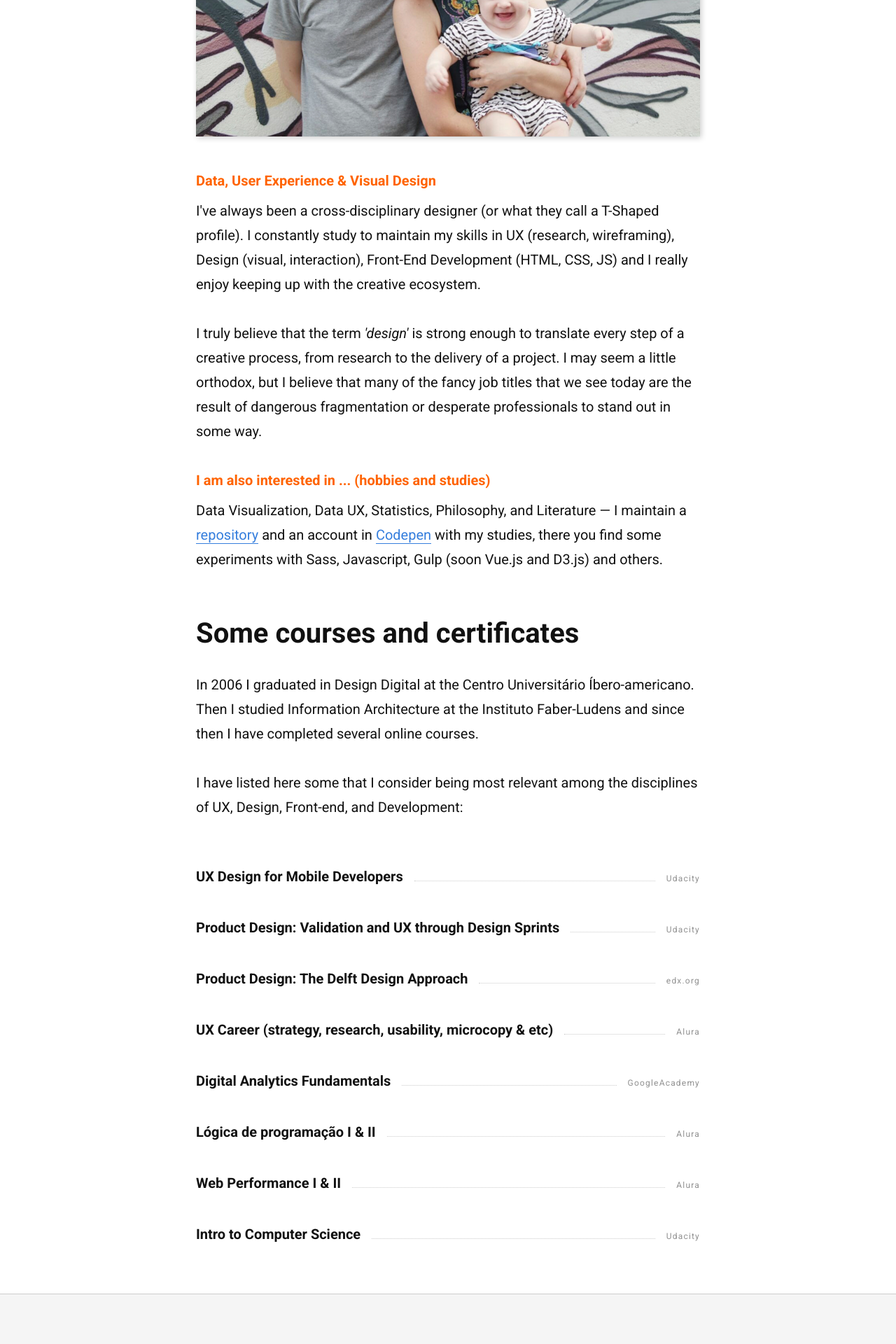
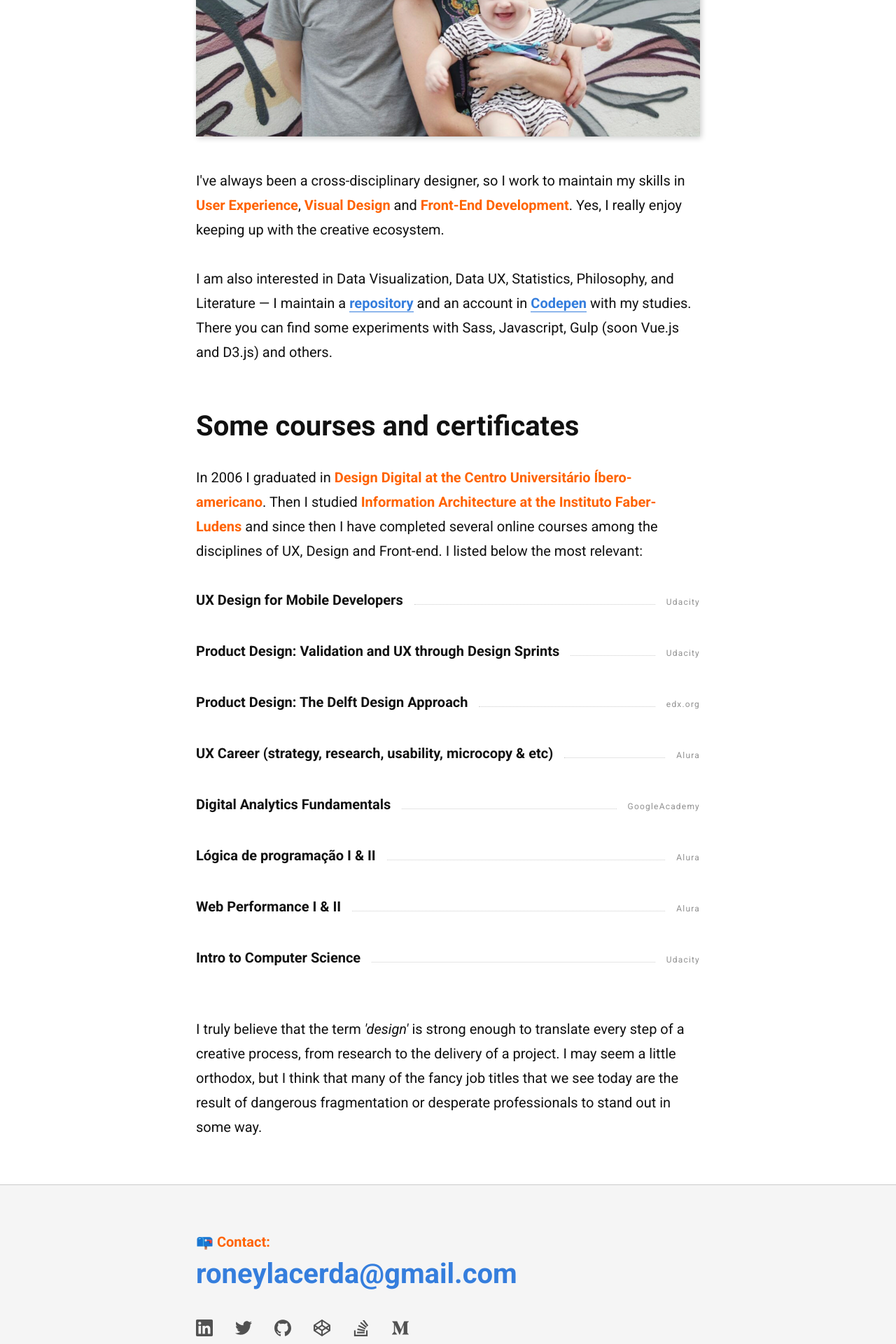
Before and after one commit to roneystones/roneystones, a Jekyll site: the page built from index.html, in a window 1280 px wide. Shown: the part 956-2876 px from the top of the page at 70% size. Built offline with Jekyll 4.4.1, drawn with Linux system fonts in a browser that asks for light colours.

Commit message:
ajustes de texto

```diff
--- a/_scss/_utilities.scss
+++ b/_scss/_utilities.scss
@@ -35,6 +35,10 @@
     box-shadow: 2px 2px 8px 0px rgba( 0, 0, 0, 0.2 );
 }
 
+.destaque {
+  color: $cor-secundaria;
+  font-weight: 700;
+}
 
 
 
--- a/_scss/main.scss
+++ b/_scss/main.scss
@@ -131,6 +131,7 @@
 
 a {
     color: $cor-primaria;
+    font-weight: 700;
     text-decoration: none;
     border-bottom: 1px solid $cor-primaria;
 
@@ -172,7 +173,8 @@
 
 .courses {
     ul {
-        margin-top: 4rem;
+        // margin-top: 2rem;
+        margin-bottom: 4rem;
     }
     li {
         span:first-child {
--- a/assets/css/main.css
+++ b/assets/css/main.css
@@ -65,6 +65,10 @@
 
 .shadow {
   box-shadow: 2px 2px 8px 0px rgba(0, 0, 0, 0.2); }
+
+.destaque {
+  color: #ff6300;
+  font-weight: 700; }
 
 /* ==========================================================================
   Extend usage
@@ -272,6 +276,7 @@
 
 a {
   color: #357edd;
+  font-weight: 700;
   text-decoration: none;
   border-bottom: 1px solid #357edd; }
   a:hover, a:focus {
@@ -302,7 +307,7 @@
     min-width: 1em; } }
 
 .courses ul {
-  margin-top: 4rem; }
+  margin-bottom: 4rem; }
 
 .courses li span:first-child {
   font-weight: 700; }
--- a/index.html
+++ b/index.html
@@ -11,20 +11,14 @@
 <section class="container">
   <img class="shadow" src="../assets/images/roneystones.jpg" alt="Roney Lacerda">
 
-  <h3>Data, User Experience & Visual Design</h3>
-  <p>I've always been a cross-disciplinary designer (or what they call a T-Shaped profile). I constantly study to maintain my skills in UX (research, wireframing), Design (visual, interaction), Front-End Development (HTML, CSS, JS) and I really enjoy keeping up with the creative ecosystem.</p>
+  <p>I've always been a cross-disciplinary designer, so I work to maintain my skills in <span class="destaque">User Experience</span>, <span class="destaque">Visual Design</span> and <span class="destaque">Front-End Development</span>. Yes, I really enjoy keeping up with the creative ecosystem.</p>
 
-  <p>I truly believe that the term <span style="font-style: italic">'design'</span> is strong enough to translate every step of a creative process, from research to the delivery of a project. I may seem a little orthodox, but I believe that many of the fancy job titles that we see today are the result of dangerous fragmentation or desperate professionals to stand out in some way.</p>
-
-  <h3>I am also interested in ... (hobbies and studies)</h3>
-  <p>Data Visualization, Data UX, Statistics, Philosophy, and Literature — I maintain a <a href="https://github.com/roneystones/learning-chest">repository</a> and an account in <a href="https://codepen.io/roneystones/">Codepen</a> with my studies, there you find some experiments with Sass, Javascript, Gulp (soon Vue.js and D3.js) and others.</p>
+  <p>I am also interested in Data Visualization, Data UX, Statistics, Philosophy, and Literature — I maintain a <a href="https://github.com/roneystones/learning-chest">repository</a> and an account in <a href="https://codepen.io/roneystones/">Codepen</a> with my studies. There you can find some experiments with Sass, Javascript, Gulp (soon Vue.js and D3.js) and others.</p>
 
   <div class="courses">
     <h2>Some courses and certificates</h2>
 
-    <p>In 2006 I graduated in <b>Design Digital</b> at the Centro Universitário Íbero-americano. Then I studied <b>Information Architecture</b> at the Instituto Faber-Ludens and since then I have completed several online courses.</p>
-
-    <p>I have listed here some that I consider being most relevant among the disciplines of UX, Design, Front-end, and Development:</p>
+    <p>In 2006 I graduated in <span class="destaque">Design Digital at the Centro Universitário Íbero-americano</span>. Then I studied <span class="destaque">Information Architecture at the Instituto Faber-Ludens</span> and since then I have completed several online courses among the disciplines of UX, Design and Front-end. I listed below the most relevant:</p>
 
     <ul>
       {% for course in site.data.courses %}
@@ -37,4 +31,7 @@
       {% endfor %}
     </ul>
   </div>
+
+  <p>I truly believe that the term <span style="font-style: italic">'design'</span> is strong enough to translate every step of a creative process, from research to the delivery of a project. I may seem a little orthodox, but I think that many of the fancy job titles that we see today are the result of dangerous fragmentation or desperate professionals to stand out in some way.</p>
+
 </section>
```
